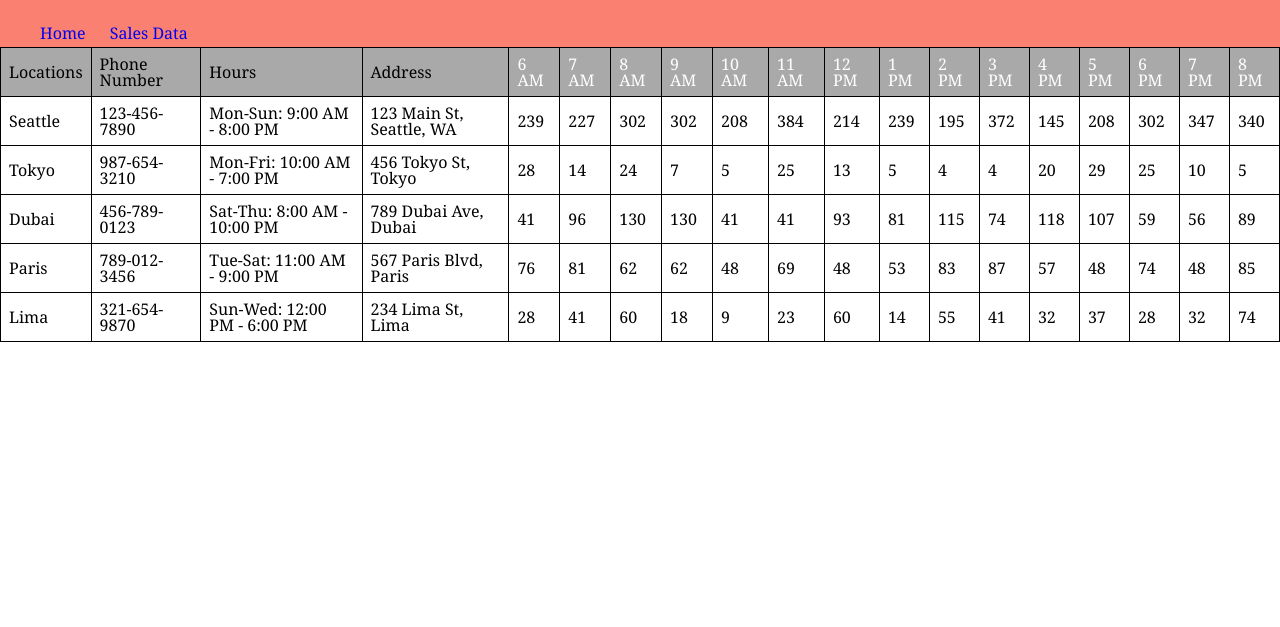
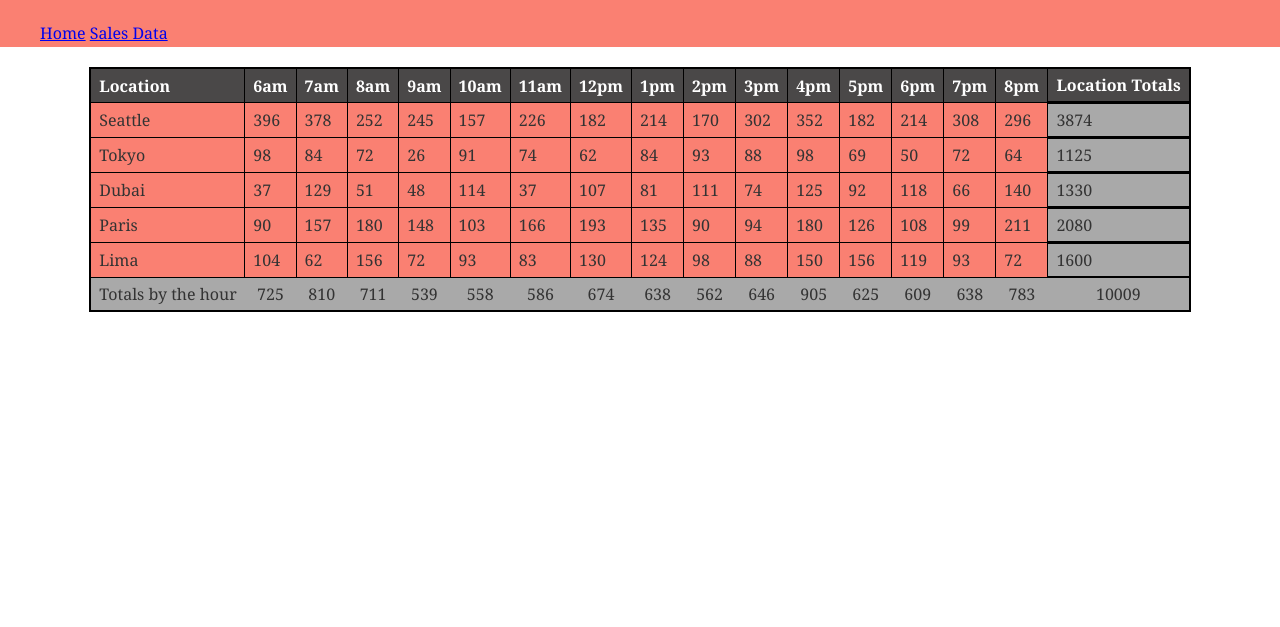
Before and after one commit to outlandico/cookie-stand, a plain HTML site: page sales.html in a window 1280 px wide. Shown: the part 173-800 px from the top of the page. Drawn offline with Linux system fonts and the light colour scheme.

Commit message:
created a functional table

```diff
--- a/app.js
+++ b/app.js
@@ -1,119 +1,105 @@
-// Data for each location including phone number, hours, and address
-const locationsData = {
-    seattle: {
-        name: "Seattle",
-        minCustomers: 23,
-        maxCustomers: 65,
-        avgCookiesPerSale: 6.3,
-        hourlySales: [],
-        phoneNumber: "123-456-7890",
-        hours: "Mon-Sun: 9:00 AM - 8:00 PM",
-        address: "123 Main St, Seattle, WA"
-    },
-    tokyo: {
-        name: "Tokyo",
-        minCustomers: 3,
-        maxCustomers: 24,
-        avgCookiesPerSale: 1.2,
-        hourlySales: [],
-        phoneNumber: "987-654-3210",
-        hours: "Mon-Fri: 10:00 AM - 7:00 PM",
-        address: "456 Tokyo St, Tokyo"
-    },
-    dubai: {
-        name: "Dubai",
-        minCustomers: 11,
-        maxCustomers: 38,
-        avgCookiesPerSale: 3.7,
-        hourlySales: [],
-        phoneNumber: "456-789-0123",
-        hours: "Sat-Thu: 8:00 AM - 10:00 PM",
-        address: "789 Dubai Ave, Dubai"
-    },
-    paris: {
-        name: "Paris",
-        minCustomers: 20,
-        maxCustomers: 38,
-        avgCookiesPerSale: 2.3,
-        hourlySales: [],
-        phoneNumber: "789-012-3456",
-        hours: "Tue-Sat: 11:00 AM - 9:00 PM",
-        address: "567 Paris Blvd, Paris"
-    },
-    lima: {
-        name: "Lima",
-        minCustomers: 2,
-        maxCustomers: 16,
-        avgCookiesPerSale: 4.6,
-        hourlySales: [],
-        phoneNumber: "321-654-9870",
-        hours: "Sun-Wed: 12:00 PM - 6:00 PM",
-        address: "234 Lima St, Lima"
-    }
-};
+let allStores = [];
+let hours = ["6am", "7am", "8am", "9am", "10am", "11am", "12pm", "1pm", "2pm", "3pm", "4pm", "5pm", "6pm", "7pm", "8pm"];
+let totalPerHours = Array.from({ length: hours.length }, () => 0); // Initialize array with zeros for total sales per hour
+let totalSales = 0;
 
-// Function to generate a random number between min and max (inclusive)
-function getRandomNumberBetween(min, max) {
-    return Math.floor(Math.random() * (max - min + 1)) + min;
+function Store(Location, minCustomers, maxCustomers, avgCookies) {
+    this.location = Location;
+    this.minCustomers = minCustomers;
+    this.maxCustomers = maxCustomers;
+    this.avgCookies = avgCookies;
+    this.totalSales = 0;
+    this.hourlySales = [];
+
+    this.generateSalesData();
+
+    allStores.push(this);
 }
 
-// Function to simulate hourly sales for each location from 6:00 AM to 8:00 PM
-for (let city in locationsData) {
-    const location = locationsData[city];
-    for (let hour = 6; hour <= 20; hour++) {
-        const simulatedCustomers = getRandomNumberBetween(location.minCustomers, location.maxCustomers);
-        const cookiesSold = Math.round(simulatedCustomers * location.avgCookiesPerSale);
-        location.hourlySales.push(cookiesSold);
+Store.prototype.generateSalesData = function() {
+    for (let i = 0; i < hours.length; i++) {
+        let pretendSales = Math.floor(Math.random() * (this.maxCustomers - this.minCustomers + 1)) + this.minCustomers;
+        let hourlySales = Math.floor(pretendSales * this.avgCookies);
+        this.hourlySales.push(hourlySales);
+        totalPerHours[i] += hourlySales;
+        totalSales += hourlySales;
     }
 }
 
-// Create a table element to display the simulated sales data along with phone number, hours, and address
-const table = document.createElement("table");
-table.style.borderCollapse = "collapse";
+function createTableHeader() {
+    let header = document.getElementById("salesTableHeader");
+    let row = document.createElement("tr");
+    header.appendChild(row);
 
-// Create header row for locations, phone number, hours, and address
-const headerRow = table.insertRow();
-headerRow.style.backgroundColor = "darkgrey";
-headerRow.style.color = "white";
-headerRow.insertCell().textContent = "Locations";
-headerRow.insertCell().textContent = "Phone Number";
-headerRow.insertCell().textContent = "Hours";
-headerRow.insertCell().textContent = "Address";
-for (let hour = 6; hour <= 20; hour++) {
-    const hourCell = headerRow.insertCell();
-    hourCell.textContent = `${formatHour(hour)} ${getAMPM(hour)}`;
-    hourCell.style.backgroundColor = "darkgrey";
-    hourCell.style.color = "white";
+    let location = document.createElement("th");
+    location.textContent = "Location";
+    row.appendChild(location);
+
+    for (let i = 0; i < hours.length; i++) {
+        let th = document.createElement("th");
+        th.textContent = hours[i];
+        row.appendChild(th);
+    }
+
+    let totals = document.createElement("th");
+    totals.textContent = "Location Totals";
+    row.appendChild(totals);
 }
 
-// Create rows for each location with phone number, hours, and address
-for (let city in locationsData) {
-    const row = table.insertRow();
-    const location = locationsData[city];
-    const locationCell = row.insertCell();
-    locationCell.textContent = location.name;
-    locationCell.style.backgroundColor = "white";
-    locationCell.style.color = "black";
-    row.insertCell().textContent = location.phoneNumber;
-    row.insertCell().textContent = location.hours;
-    row.insertCell().textContent = location.address;
-    for (let hour = 6; hour <= 20; hour++) {
-        const cell = row.insertCell();
-        cell.textContent = location.hourlySales[hour - 6];
-        cell.style.backgroundColor = "white";
-        cell.style.color = "black";
-    }
+function createTableBody() {
+    let body = document.getElementById("salesTableBody");
+    allStores.forEach(store => {
+        let row = document.createElement("tr");
+        body.appendChild(row);
+
+        let locationCell = document.createElement("td");
+        locationCell.textContent = store.location;
+        row.appendChild(locationCell);
+
+        for (let i = 0; i < store.hourlySales.length; i++) {
+            let td = document.createElement("td");
+            td.textContent = store.hourlySales[i];
+            row.appendChild(td);
+        }
+
+        let totalCell = document.createElement("td");
+        totalCell.textContent = store.hourlySales.reduce((acc, cur) => acc + cur, 0);
+        row.appendChild(totalCell);
+    });
 }
 
-// Append the table to the document body
-document.body.appendChild(table);
+function createTableFooter() {
+    let footer = document.getElementById("salesTableFooter");
+    let row = document.createElement("tr");
+    footer.appendChild(row);
 
-// Function to convert 24-hour format to 12-hour format with AM/PM
-function formatHour(hour) {
-    return hour % 12 === 0 ? 12 : hour % 12;
+    let totalLabel = document.createElement("td");
+    totalLabel.textContent = "Totals by the hour";
+    row.appendChild(totalLabel);
+
+    for (let i = 0; i < totalPerHours.length; i++) {
+        let td = document.createElement("td");
+        td.textContent = totalPerHours[i];
+        row.appendChild(td);
+    }
+
+    let mainTotal = document.createElement("td");
+    mainTotal.textContent = totalSales;
+    row.appendChild(mainTotal);
 }
 
-// Function to determine AM or PM based on the hour
-function getAMPM(hour) {
-    return hour < 12 ? "AM" : "PM";
+function start() {
+    console.log("Starting the process");
+
+    let seattle = new Store("Seattle", 23, 65, 6.3);
+    let tokyo = new Store("Tokyo", 11, 42, 2.4);
+    let dubai = new Store("Dubai", 10, 38, 3.7);
+    let paris = new Store("Paris", 17, 48, 4.5);
+    let lima = new Store("Lima", 8, 30, 5.2);
+
+    createTableHeader();
+    createTableBody();
+    createTableFooter();
 }
+
+start();
--- a/sales.html
+++ b/sales.html
@@ -10,43 +10,38 @@
     <link rel="stylesheet" type="text/css" href="./reset.css">
     <link rel="stylesheet" type="text/css" href="./sales_style.css">
     <link rel="stylesheet" type="text/css" href="./table.css">
-    <style>
-        table {
-            border-collapse: collapse;
-            width: 100%;
-        }
-        th, td {
-            border: 1px solid black;
-            padding: 8px;
-            text-align: left;
-            color: black; /* added to ensure black text */
-        }
-        th {
-            background-color: #808080; /* changed to medium grey */
-            color: white; /* changed text color to white */
-        }
-    </style>
 </head>
-<body>
-    <header>
-        <div class="righteous-regular">
-            <h1>Welcome to Pat's Salmon Cookies</h1>
-        </div>
+<header>
+
+    <div class="righteous-regular">
+        <h1>Welcome to Pat's Salmon Cookies</h1>
+    </div>
     </header>
 
     <div class="salmon-background">
         <nav>
             <ul>
-                <li><a href="./index.html">Home</a></li>
-                <li><a href="./sales.html">Sales Data</a></li>
+                <link><a href="./index.html">Home</a>
+                <link><a href="./sales.html">Sales Data</a>
+            </div>
             </ul>
         </nav>
     </div>
 
-    <table>
-        <tbody id="salesTableBody"></tbody>
-    </table>
+    <section>
 
+
+        <table id="sales">
+            <thead id="salesTableHeader"></thead>
+            <tbody id="salesTableBody"></tbody>
+            <tfoot id="salesTableFooter"></tfoot>
+        </table>
+    </main>
     <script src="./app.js"></script>
+
+
+</section>
+
+</nav>
 </body>
 </html>
--- a/sales_style.css
+++ b/sales_style.css
@@ -25,7 +25,7 @@ body {
 header {
     width: 100%;
     height: 200px;
-    background-color: #000;
+    background-color:;
     color: salmon;
     display: flex; /* Use flexbox */
     justify-content: center; /* Center content horizontally */
--- a/table.css
+++ b/table.css
@@ -1,24 +1,46 @@
-table {
+/* Apply border-collapse to the table */
+#sales {
+    margin: 20px auto;
     border-collapse: collapse;
-    width: 60%;
-    margin: 0 auto; /* Center the table */
+    border: 2px solid black; /* Add border to the whole table */
+    flex-grow: calc(80%);
 }
 
-th, td {
-    border: 1px solid #f1efef;
+/* Style for table header */
+#salesTableHeader th {
+    border: 1px solid black;
     padding: 8px;
     text-align: left;
-}
-
-th {
-    background-color: #424040;
+    background: #4a4848; /* Header background color */
     color: white;
 }
 
-.locations {
-    background-color: #555;
-    color: white;
+/* Style for table body */
+#salesTableBody {
+    background-color: salmon; /* Salmon background color for table body */
+}
+
+#salesTableBody td {
+    border: 1px solid black;
+    padding: 8px;
+}
+
+/* Merge cells in right column */
+#salesTableBody td:last-child {
+    background-color: darkgrey; /* Dark grey background color */
+    border: 2px solid black; /* Add border */
+    border-left: none; /* Remove left border */
+    border-top: solid black; /* Remove left border */
+}
+
+/* Style for table footer */
+#salesTableFooter td {
+    padding: 8px;
     text-align: center;
-/* }I am going to leave this CSS here in case I want
-to work in it if needed. By the end of the assignments
-for this project, I will delete it if needed! *
+    border: solid #black;
+    background-color: darkgrey;
+}
+
+
+
+/* Style fo
```
